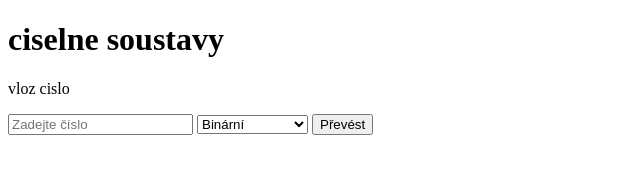
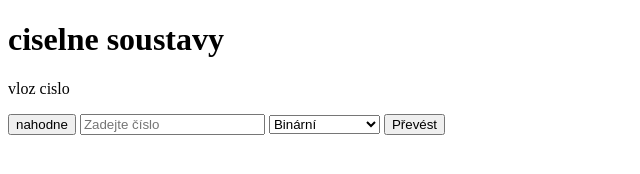
Before and after one commit to kriztovv/baseConvertor, a plain HTML site: page index.html in a window 1280 px wide. Shown: the whole page, without its empty margins (0-640 px from the left). Drawn offline with Linux system fonts and the light colour scheme.

Commit message:
added random

```diff
--- a/index.html
+++ b/index.html
@@ -8,6 +8,7 @@
   <body>
     <h1>ciselne soustavy</h1>
     <p>vloz cislo</p>
+    <button onclick="randomNumber()">nahodne</button>
     <input type="text" id="numberInput" placeholder="Zadejte číslo" />
     <select id="baseSelect">
       <option value="2">Binární</option>
@@ -17,6 +18,11 @@
     <button onclick="convertNumber()">Převést</button>
     <p id="result"></p>
     <script>
+
+        function randomNumber() {
+            const randomNum = Math.floor(Math.random() * 1000);
+            document.getElementById("numberInput").value = randomNum;
+        }
       function convertNumber() {
         let numberInput = document.getElementById("numberInput").value;
         const baseSelect = document.getElementById("baseSelect").value;
```
